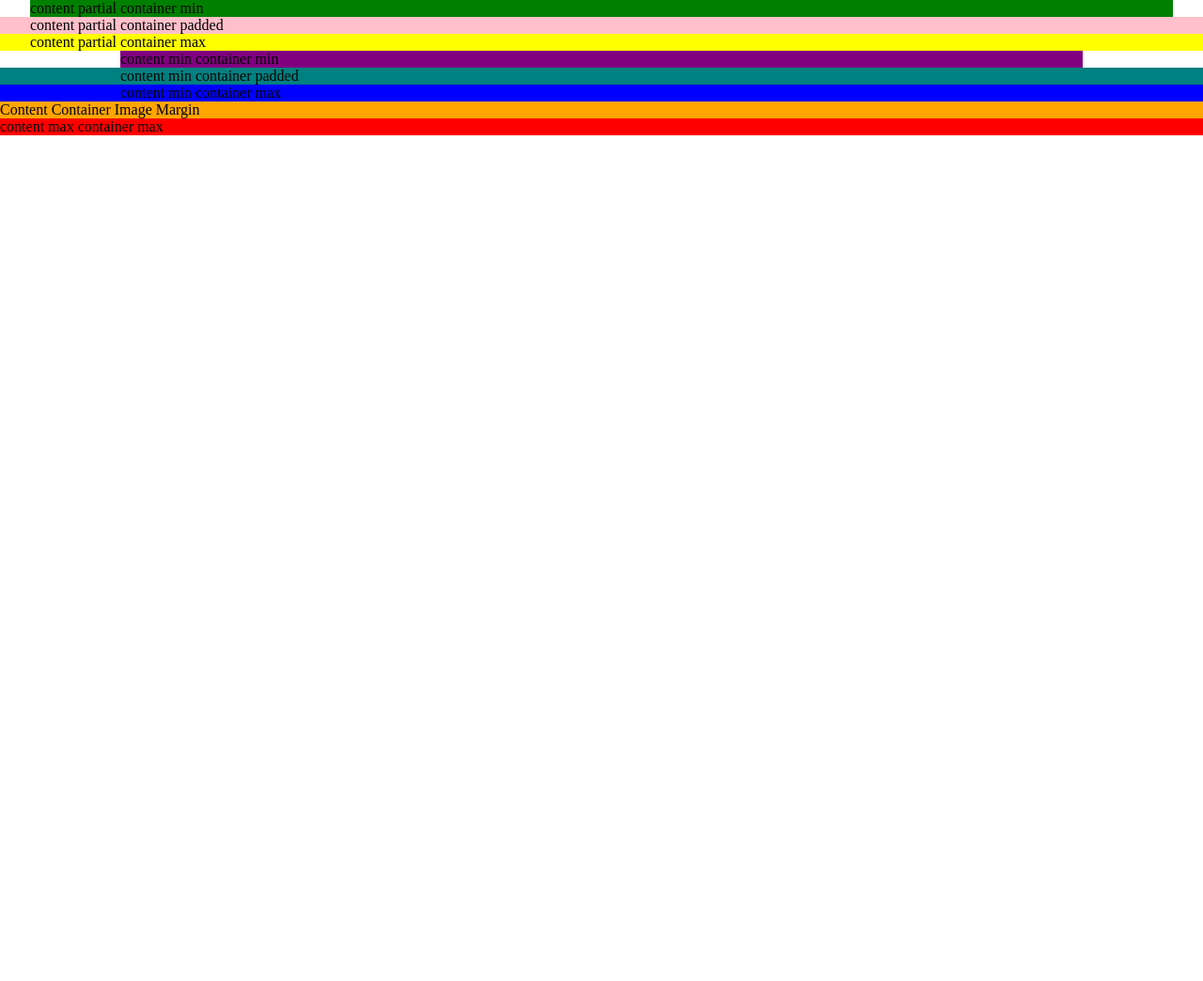
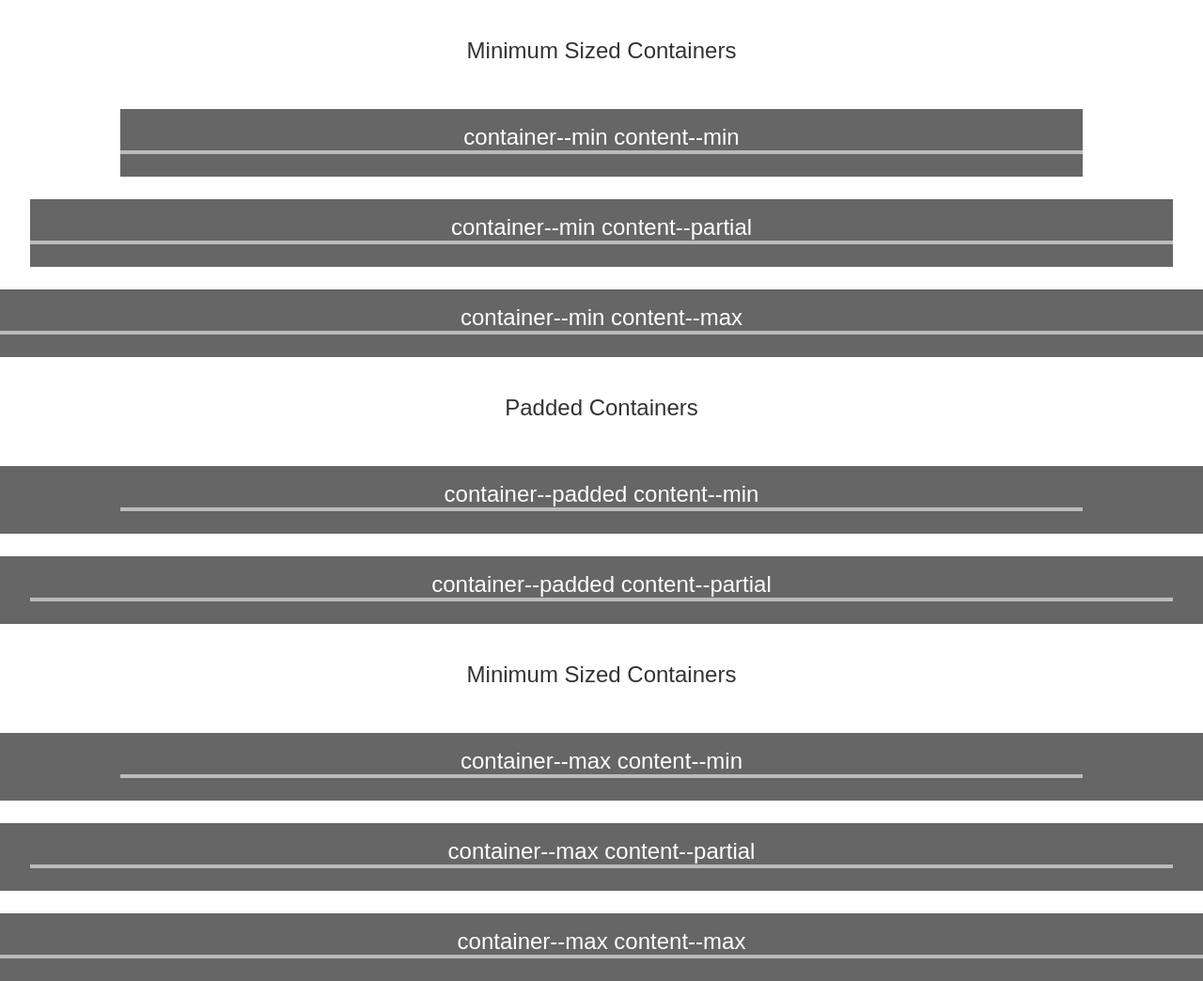
Before and after one commit to DevinFrenze/sass-responsive-layout, a website: page index.html in a window 1280 px wide. Shown: the whole page at 94% size. Before the commit the page ends 800 px from the top, so only its background shows below. Drawn offline with Linux system fonts and the light colour scheme.

Commit message:
update the example

```diff
--- a/assets/scss/test.scss
+++ /dev/null
@@ -1,10 +0,0 @@
-.content--partial.container--min { background: green; }
-.content--partial.container--padded { background: pink; }
-.content--partial.container--max { background: yellow; }
-
-.content--min.container--min { background: purple; }
-.content--min.container--padded { background: teal; }
-.content--min.container--max { background: blue; }
-
-.content--max.container--min { background: orange; }
-.content--max.container--max { background: red; }
--- a/index.html
+++ b/index.html
@@ -4,31 +4,45 @@
     <link rel="stylesheet" type="text/css" href="assets/css/main.css" media="screen" />
   </head>
   <body>
-    <div class="content--partial container--min">
-      content partial container min
-    </div>
-    <div class="content--partial container--padded">
-      content partial container padded
-    </div>
-    <div class="content--partial container--max">
-      content partial container max
+    <div class="demo">
+      <div class="label">
+        Minimum Sized Containers
       </div>
 
       <div class="content--min container--min">
-      content min container min
+        container--min content--min
       </div>
-    <div class="content--min container--padded">
-      content min container padded
+      <div class="content--partial container--min">
+        container--min content--partial
       </div>
-    <div class="content--min container--max">
-      content min container max
+      <div class="content--max container--min">
+        container--min content--max
       </div>
 
-    <div class="content--max container--min">
-      Content Container Image Margin
+      <div class="label">
+        Padded Containers
+      </div>
+
+      <div class="content--min container--padded">
+        container--padded content--min
+      </div>
+      <div class="content--partial container--padded">
+        container--padded content--partial
+      </div>
+
+      <div class="label">
+        Minimum Sized Containers
+      </div>
+
+      <div class="content--min container--max">
+        container--max content--min
+      </div>
+      <div class="content--partial container--max">
+        container--max content--partial
       </div>
       <div class="content--max container--max">
-      content max container max
+        container--max content--max
+      </div>
     </div>
   </body>
 </html>
--- a/package.json
+++ b/package.json
@@ -5,7 +5,7 @@
   "main": "index.js",
   "scripts": {
     "test": "echo \"Error: no test specified\" && exit 1",
-    "start": "sass --watch assets/scss:assets/css"
+    "start": "sass --watch scss:assets/css"
   },
   "repository": {
     "type": "git",
--- /dev/null
+++ b/scss/demo.scss
@@ -0,0 +1,28 @@
+.demo div:not(.label) {
+  color: #fff;
+  background: #666;
+  z-index: 1;
+  text-align: center;
+
+  &:after {
+    content: '';
+    display: block;
+    width: 100%;
+    height: 4px;
+    background: #bbb;
+    position: relative;
+  }
+}
+
+.demo div {
+  margin-top: 24px;
+  padding-top: 16px;
+  padding-bottom: 24px;
+  font-size: 24px;
+  font-family: sans-serif;
+}
+
+.demo .label {
+  color: #333;
+  text-align: center;
+}
--- a/assets/scss/main.scss
+++ b/scss/main.scss
@@ -3,6 +3,6 @@
 @import 'container_min';
 @import 'container_padded';
 @import 'container_max';
-@import 'test';
+@import 'demo';
 
 body { margin: 0; }
```
Also changed, not shown: README.md (added), assets/css/container_max.css, assets/css/container_min.css, assets/css/container_padded.css, assets/css/demo.css (added), assets/css/main.css, assets/css/test.css (deleted), scss/container_max.scss (renamed from assets/scss/container_max.scss), scss/container_min.scss (renamed from assets/scss/container_min.scss), scss/container_padded.scss (renamed from assets/scss/container_padded.scss), scss/mixins.scss (renamed from assets/scss/mixins.scss), scss/variables.scss (renamed from assets/scss/variables.scss), 3 other files. Lines whose indentation alone changed are shown as unchanged.
